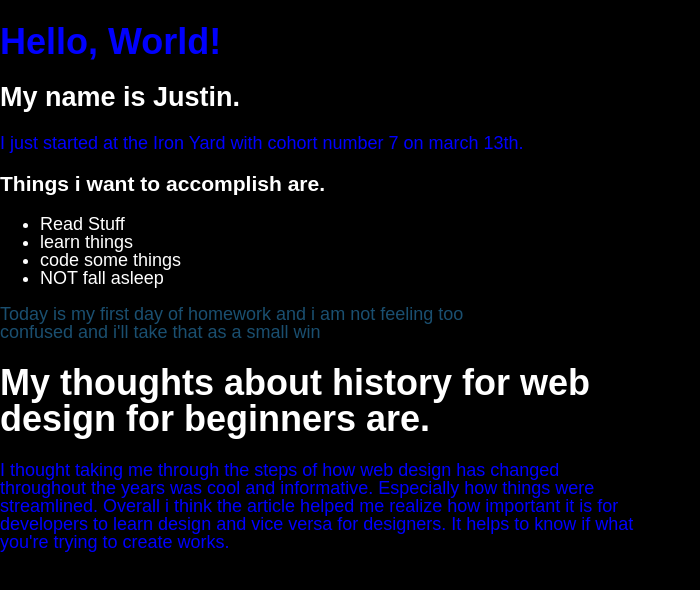
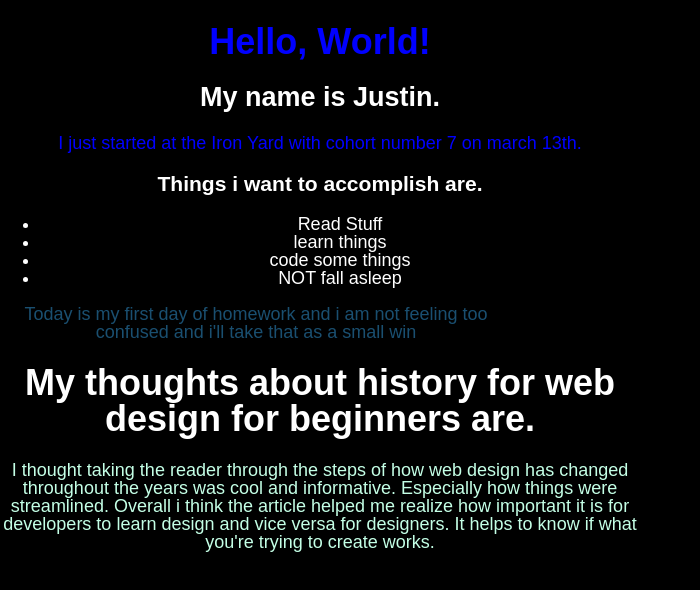
Before and after one commit to Jusixo/hello-world, a website: page public/index.html in a window 1280 px wide. Shown: the whole page, without its empty margins (0-700 px from the left). Drawn offline with Linux system fonts and the light colour scheme.

Commit message:
My first webpage edited

```diff
--- a/public/index.html
+++ b/public/index.html
@@ -13,23 +13,27 @@
       number 7 on march 13th.</p>
     <h3>Things i want to accomplish are.</h3>
         <ul>
-      <li>Read Stuff</ls>
-      <li>learn things</ls>
-      <li>code some things</ls>
+          <li>Read Stuff</li>
+          <li>learn things</li>
+          <li>code some things</li>
           <li>NOT fall asleep</li>
         </ul>
     <p class="special"> Today is my first day of homework and i am not feeling
       too confused and i'll take that as a small win</p>
+
 <h1>My thoughts about history for web design for beginners
   are.</h2>
-  <p>I thought taking me through the steps of how web
+
+    <p class="homework">I thought taking the reader
+      through the steps of how web
       design has changed throughout the years was cool
-    and informative. Especially how things were streamlined. Overall
-  i think the article helped me realize how important it is for developers to learn
+      and informative. Especially how things were streamlined.
+      Overall i think the article helped me realize how important
+      it is for developers to learn
       design and vice versa for designers. It helps to know
       if what you're trying to create works.</p>
 
-    <! -- just testin out my HTML comment -->
+    <! -- just testing out my HTML comment -->
 
   </body>
 </html>
--- a/public/screen.css
+++ b/public/screen.css
@@ -9,16 +9,22 @@ body {
   width:50%;
   margin:0;
   font: 18px / 1 sans-serif;
+  text-align: center;
 }
 p {
   color: blue;
 }
 .special {
   color: #1a4f70;
-  text-align: left;
+  text-align: center;
   width: 80%;
 }
 
 .hello {
   color: blue;
 }
+
+.homework {
+  Color: #c4ffe6;
+  text-align: center;
+}
```
Lines whose indentation alone changed are shown as unchanged.
